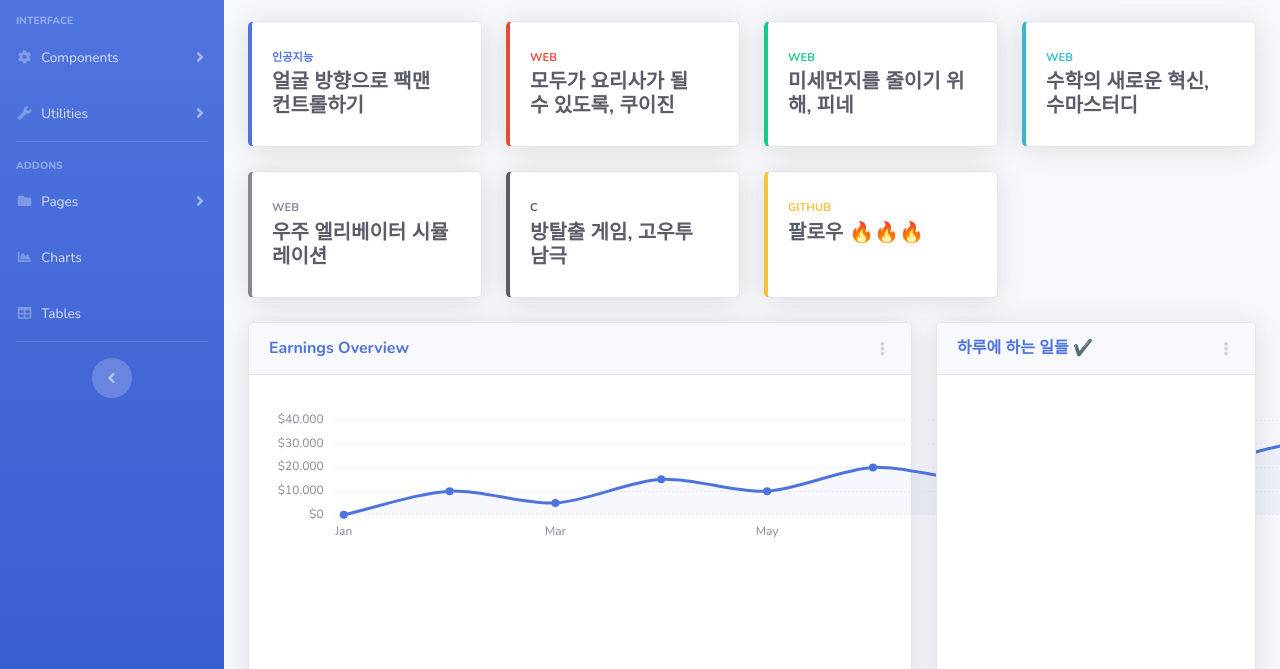
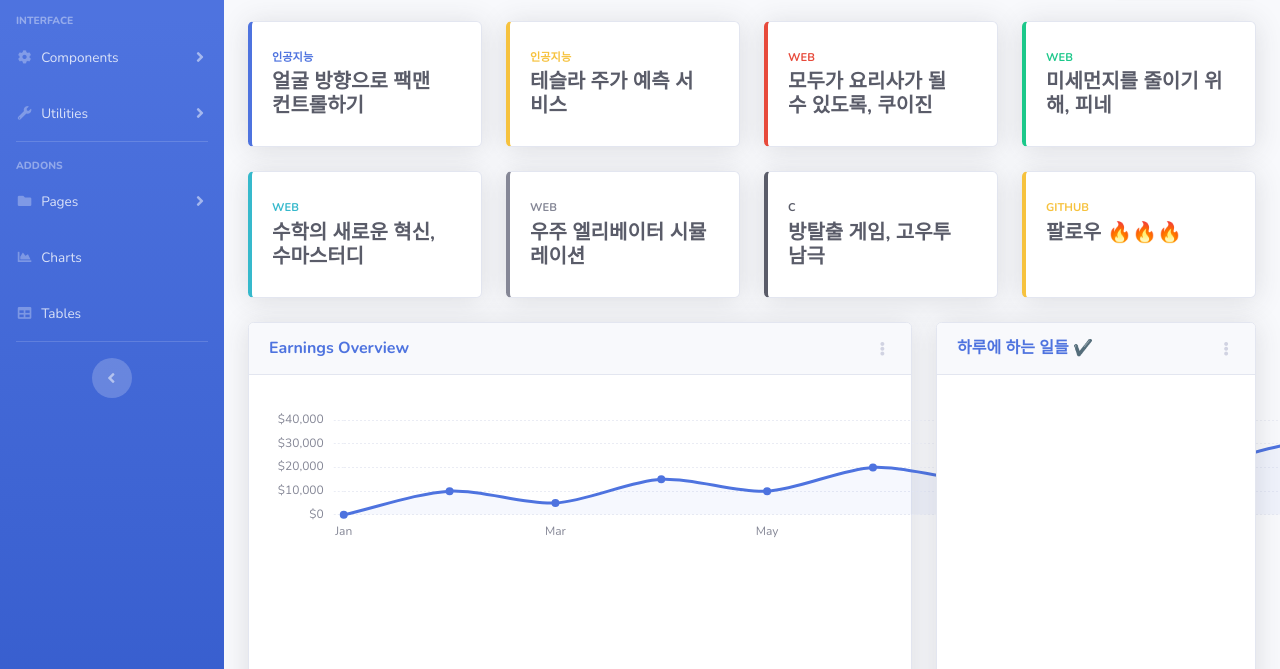
Before and after one commit to kwanwoo0122/kwanwoo0122.github.io, a website with bundled scripts: page index.html in a window 1280 px wide. Shown: the part 131-800 px from the top of the page. Built offline with nearby package versions, Linux system fonts and the light colour scheme.

Commit message:
feat: add tesla card

```diff
--- a/index.html
+++ b/index.html
@@ -354,6 +354,19 @@
               </div>
             </div>
 
+            <div class="col-xl-3 col-md-6 mb-4" onclick="window.open('https://kwanwoo0122.github.io/TESLA_Stock_Prediction_Service/')" style="cursor: pointer;" target="_blank">
+                <div class="card border-left-warning shadow h-100 py-2">
+                  <div class="card-body">
+                    <div class="row no-gutters align-items-center">
+                      <div class="col mr-2">
+                        <div class="text-xs font-weight-bold text-warning text-uppercase mb-1">인공지능</div>
+                        <div class="h5 mb-0 font-weight-bold text-gray-800">테슬라 주가 예측 서비스</div>
+                      </div>
+                    </div>
+                  </div>
+                </div>
+              </div>
+
             <div class="col-xl-3 col-md-6 mb-4" onclick="window.open('http://kwanwoo.tk/')" style="cursor: pointer;" target="_blank">
                 <div class="card border-left-danger shadow h-100 py-2">
                   <div class="card-body">
```
